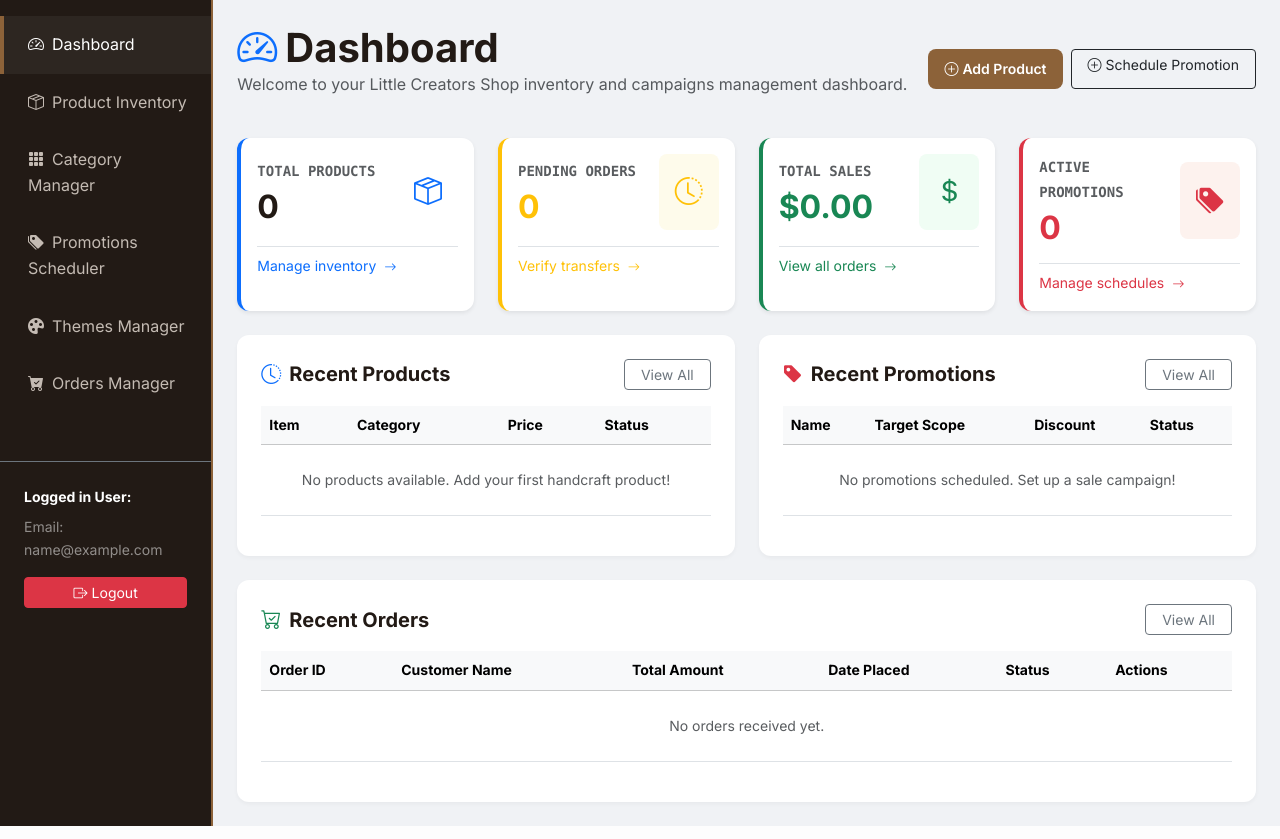
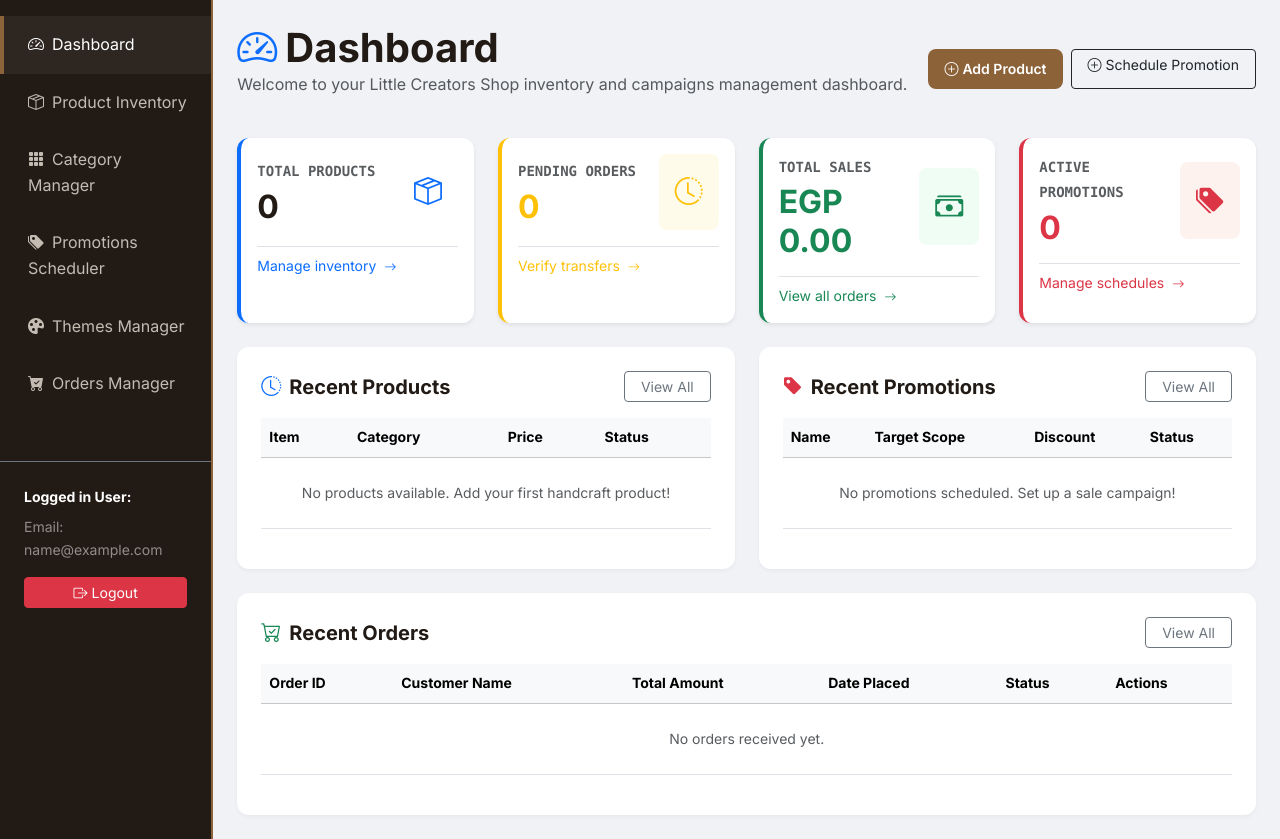
Before and after one commit to melkadi84/SoffianProject, a Django app: page /owners/ in a window 1280 px wide. Shown: the part 74-913 px from the top of the page. Run offline with Django 5.2, Linux system fonts and the light colour scheme; the visitor is signed in with stand-in values (Sample User, id 1); data that the repository does not hold is empty; some libraries are stand-ins or nearby versions; some web fonts are replaced.

Commit message:
Update owner portal currency presentation from USD ($) to EGP

```diff
--- a/owners/templates/owners/dashboard.html
+++ b/owners/templates/owners/dashboard.html
@@ -63,10 +63,10 @@
             <div class="d-flex justify-content-between align-items-center">
                 <div>
                     <span class="text-muted small text-uppercase fw-bold font-monospace">Total Sales</span>
-                    <h2 class="fw-bold mt-1 mb-0 text-success">${{ total_sales|floatformat:2 }}</h2>
+                    <h2 class="fw-bold mt-1 mb-0 text-success">EGP {{ total_sales|floatformat:2 }}</h2>
                 </div>
                 <div class="bg-success-light p-3 rounded-3 text-success" style="background-color: #f0fdf4;">
-                    <i class="bi bi-currency-dollar fs-3"></i>
+                    <i class="bi bi-cash-stack fs-3"></i>
                 </div>
             </div>
             <div class="mt-3 small border-top pt-2">
@@ -126,7 +126,7 @@
                                     </div>
                                 </td>
                                 <td class="small">{{ prod.category.name }}</td>
-                                <td class="fw-bold">${{ prod.price }}</td>
+                                <td class="fw-bold">EGP {{ prod.price }}</td>
                                 <td>
                                     {% if prod.status == 'PUBLISHED' %}
                                         <span class="badge bg-success">Published</span>
@@ -174,9 +174,9 @@
                                     {% if promo.discount_type == 'PERCENTAGE' %}
                                         {{ promo.discount_value|floatformat:0 }}% OFF
                                     {% elif promo.discount_type == 'FIXED_AMOUNT' %}
-                                        ${{ promo.discount_value|floatformat:0 }} OFF
+                                        EGP {{ promo.discount_value|floatformat:0 }} OFF
                                     {% else %}
-                                        ${{ promo.discount_value }} (Fixed Price)
+                                        EGP {{ promo.discount_value }} (Fixed Price)
                                     {% endif %}
                                 </td>
                                 <td>
@@ -228,7 +228,7 @@
                             <tr>
                                 <td class="fw-bold">#{{ ord.id }}</td>
                                 <td>{{ ord.full_name }}</td>
-                                <td class="fw-bold text-primary font-monospace">${{ ord.total_amount|floatformat:2 }}</td>
+                                <td class="fw-bold text-primary font-monospace">EGP {{ ord.total_amount|floatformat:2 }}</td>
                                 <td>{{ ord.created_at|date:"Y-m-d H:i" }}</td>
                                 <td>
                                     <span class="badge {% if ord.status == 'AWAITING_VERIFICATION' %}bg-warning text-dark{% elif ord.status == 'CONFIRMED' %}bg-success text-white{% elif ord.status == 'SHIPPED' %}bg-primary text-white{% else %}bg-secondary text-white{% endif %} px-2.5 py-1.5 rounded-pill" style="font-size: 0.75rem;">
--- a/owners/templates/owners/order_detail.html
+++ b/owners/templates/owners/order_detail.html
@@ -83,13 +83,13 @@
                                     </div>
                                 </td>
                                 <td class="text-center fw-semibold">{{ item.quantity }}</td>
-                                <td class="text-end font-monospace">${{ item.price|floatformat:2 }}</td>
-                                <td class="text-end fw-bold text-primary font-monospace">${{ item.total_price|floatformat:2 }}</td>
+                                <td class="text-end font-monospace">EGP {{ item.price|floatformat:2 }}</td>
+                                <td class="text-end fw-bold text-primary font-monospace">EGP {{ item.total_price|floatformat:2 }}</td>
                             </tr>
                         {% endfor %}
                         <tr class="table-light">
                             <td colspan="3" class="fw-bold text-end">{% t "Total Amount:" %}</td>
-                            <td class="text-end fw-bold text-primary fs-5 font-monospace">${{ order.total_amount|floatformat:2 }}</td>
+                            <td class="text-end fw-bold text-primary fs-5 font-monospace">EGP {{ order.total_amount|floatformat:2 }}</td>
                         </tr>
                     </tbody>
                 </table>
--- a/owners/templates/owners/order_list.html
+++ b/owners/templates/owners/order_list.html
@@ -73,7 +73,7 @@
                                 </div>
                             </td>
                             <td>
-                                <span class="fw-bold text-primary font-monospace">${{ order.total_amount|floatformat:2 }}</span>
+                                <span class="fw-bold text-primary font-monospace">EGP {{ order.total_amount|floatformat:2 }}</span>
                             </td>
                             <td>{{ order.created_at|date:"Y-m-d H:i" }}</td>
                             <td>
--- a/owners/templates/owners/product_form.html
+++ b/owners/templates/owners/product_form.html
@@ -50,7 +50,7 @@
                         {% endif %}
                     </div>
                     <div class="col-md-6">
-                        <label for="{{ form.price.id_for_label }}" class="form-label small fw-bold">Price ($ USD)</label>
+                        <label for="{{ form.price.id_for_label }}" class="form-label small fw-bold">Price (EGP)</label>
                         {{ form.price }}
                         {% if form.price.errors %}
                             <div class="text-danger small mt-1">{{ form.price.errors|first }}</div>
@@ -171,7 +171,7 @@
 
                             <div class="price-wrapper mb-3">
                                 <span class="regular-price" id="preview-price">
-                                    {% if product %}${{ product.price }}{% else %}$0.00{% endif %}
+                                    {% if product %}EGP {{ product.price }}{% else %}EGP 0.00{% endif %}
                                 </span>
                             </div>
 
--- a/owners/templates/owners/promotion_form.html
+++ b/owners/templates/owners/promotion_form.html
@@ -78,7 +78,7 @@
                     <div class="col-md-6">
                         <label for="{{ form.discount_value.id_for_label }}" class="form-label small fw-bold">Discount Value</label>
                         {{ form.discount_value }}
-                        <div class="form-text small text-muted">Percentage (e.g. 15.00 for 15%), Fixed Amount (e.g. 10.00 for $10 off), or absolute fixed Price.</div>
+                        <div class="form-text small text-muted">Percentage (e.g. 15.00 for 15%), Fixed Amount (e.g. 10.00 for EGP 10 off), or absolute fixed Price.</div>
                         {% if form.discount_value.errors %}
                             <div class="text-danger small mt-1">{{ form.discount_value.errors|first }}</div>
                         {% endif %}
```
